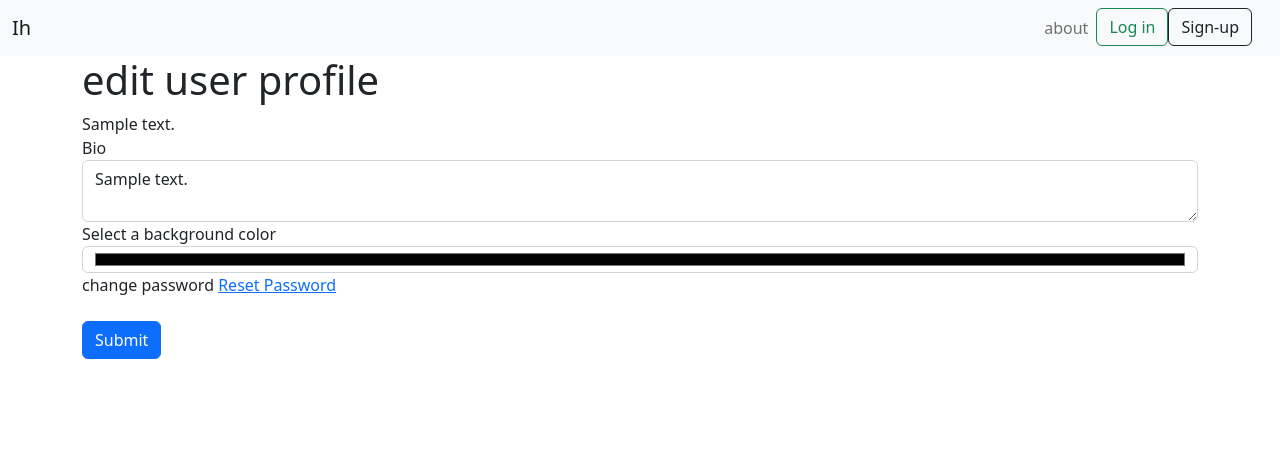
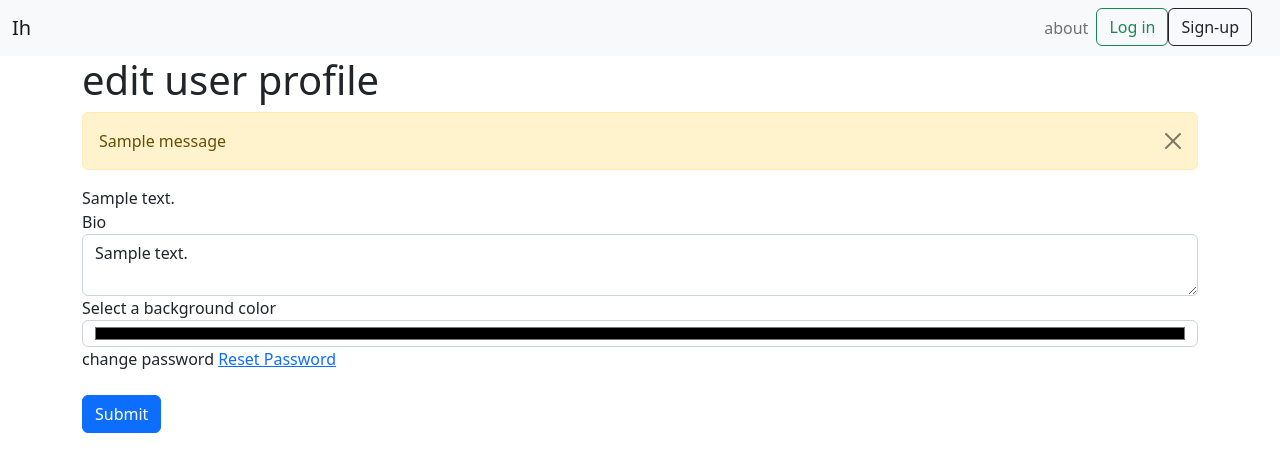
Before and after one commit to scottamass/ideas, a Flask app: template ideas/templates/editprof.html in a window 1280 px wide. Shown: the top 472 px of the page. Run offline with Flask 2, Linux system fonts and the light colour scheme; the template is opened without the code that fills it: most values are stand-ins (such as "Sample title", 1, 10 or a date in 2020); one stand-in notice (Sample message) is shown.

Commit message:
added flashed message on password reset

```diff
--- a/ideas/app.py
+++ b/ideas/app.py
@@ -12,7 +12,7 @@ from firebase_admin import credentials, firestore
 from google.cloud.firestore_v1 import Increment
 
 
-from flask import Flask, redirect, render_template, request, send_from_directory, session, url_for
+from flask import Flask, redirect, render_template, request, send_from_directory, session, url_for,flash
 
 def create_app():
     app=Flask(__name__)
@@ -190,7 +190,9 @@ def create_app():
     def reset_password(email):
         print(email)
         auth.send_password_reset_email(email)
+        flash('request sent please check your emails including junk for password reset email.')
         return redirect(url_for('edit_profile', id=session['user']))
+
     @app.route('/idea/<string:id>',methods=['GET','POST'])
     def idea(id):
         user=session['user']
--- a/ideas/templates/editprof.html
+++ b/ideas/templates/editprof.html
@@ -3,6 +3,12 @@
 
 <h1> edit user profile</h1>
 <section>
+    {% for message in get_flashed_messages() %}
+    <div class="alert alert-warning alert-dismissible fade show" role="alert">
+        {{message}}
+        <button type="button" class="btn-close" data-bs-dismiss="alert" aria-label="Close"></button>
+      </div>
+    {% endfor %}
 {{ user_details }}
 
 <form action="/edit_user/{{user_details['uid']}}" method="post">
```
